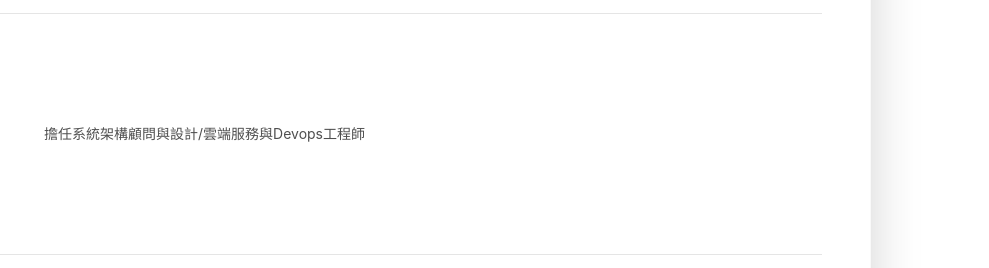
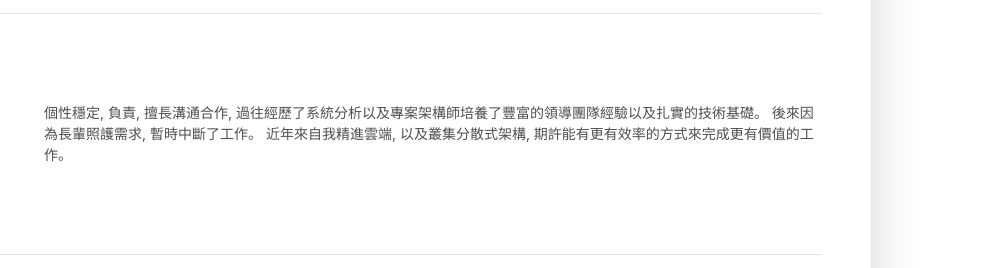
Before and after one commit to heifetzwu/heifetzwu.github.io, a plain HTML site: page index.html in a window 1280 px wide. Shown: the part 214-482 px from the top of the page, 291-1280 px from the left. Drawn offline with nearby package versions, Linux system fonts and the light colour scheme.

Commit message:
change summary

```diff
--- a/index.html
+++ b/index.html
@@ -94,7 +94,9 @@
 
 
                         <div class="media-body text-left">
-                            <p class="mb-0">擔任系統架構顧問與設計/雲端服務與Devops工程師</p>
+                            <p class="mb-0">個性穩定, 負責, 擅長溝通合作, 過往經歷了系統分析以及專案架構師培養了豐富的領導團隊經驗以及扎實的技術基礎。
+後來因為長輩照護需求, 暫時中斷了工作。
+近年來自我精進雲端, 以及叢集分散式架構, 期許能有更有效率的方式來完成更有價值的工作。</p>
                         </div>
 
                     </div>
```
Also changed, not shown: index_en.html (+1 -1 lines).
